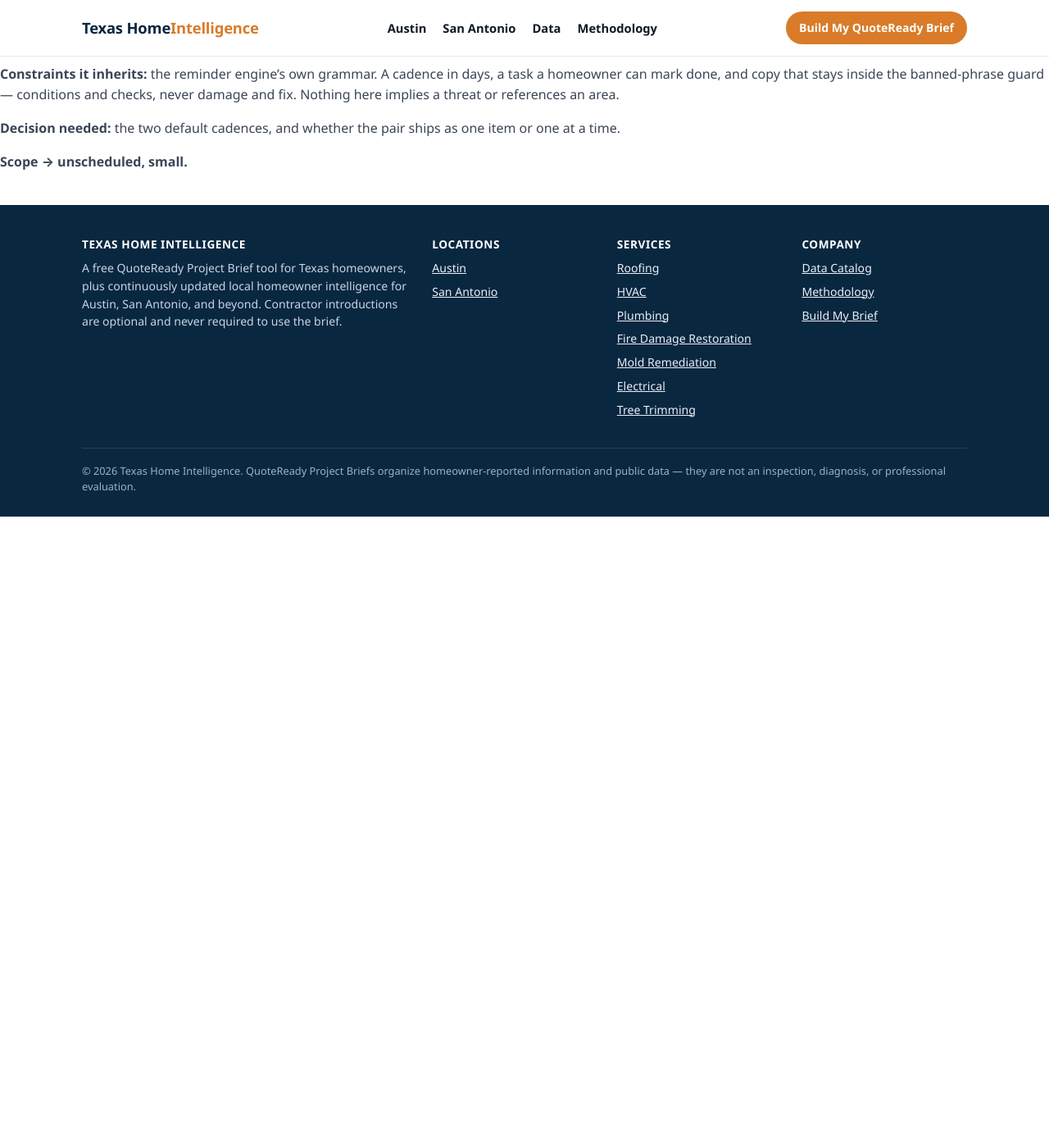
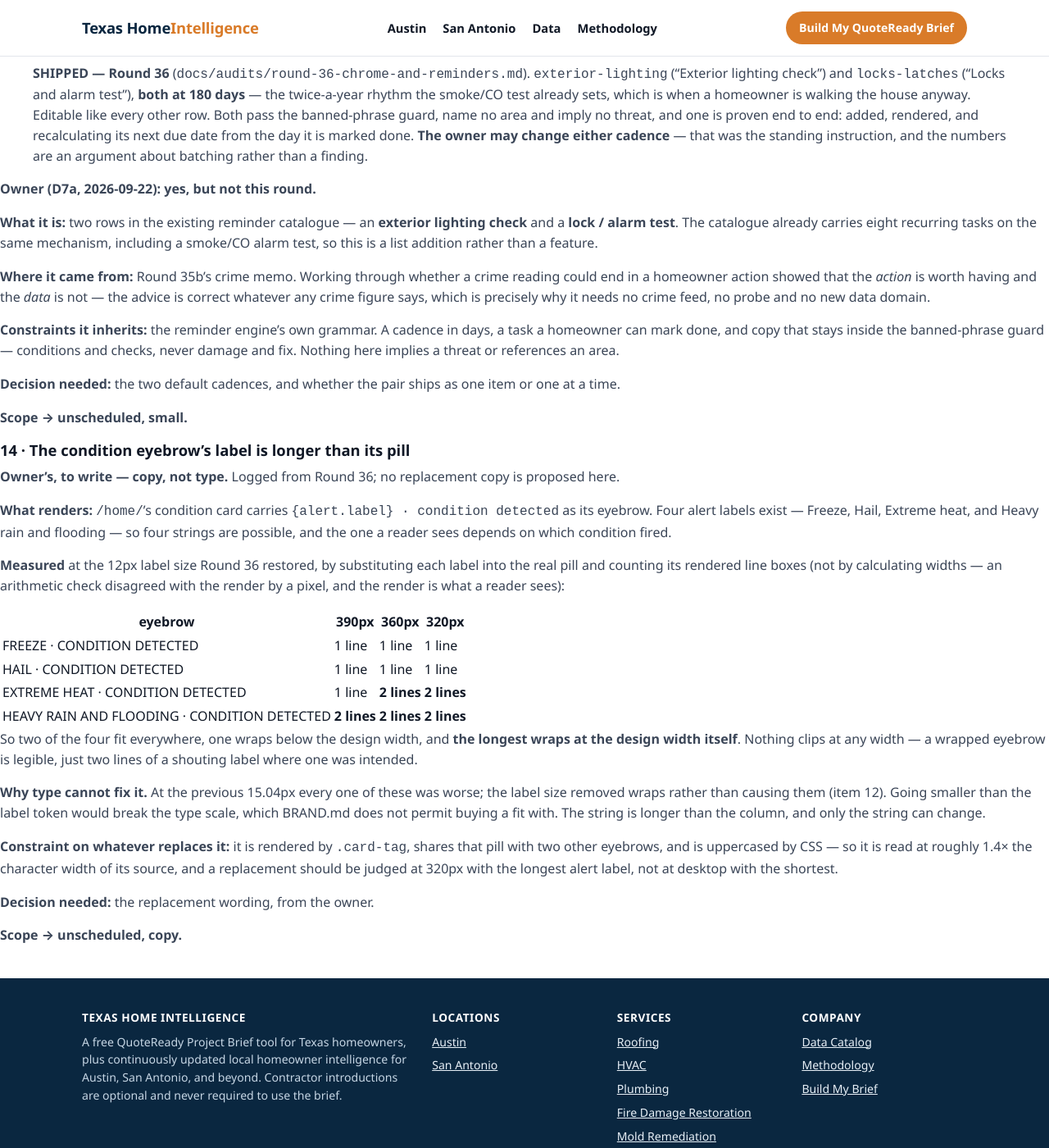
Before and after one commit to zmpersonal/texashomeintelligence, a Jekyll site: the page built from docs/v3/BACKLOG.md, in a window 1280 px wide and 1400 px high, scrolled down 7629 px. Shown: the whole window at 82% size. Built offline with Jekyll 4.4.1, drawn with Linux system fonts in a browser that asks for light colours; our own code applies the rules of GitHub Pages for plain Markdown files; before the commit the page ends 8259 px from its top, so only the background shows below that; some of the changed text lies outside the part shown.

Commit message:
Log the condition-eyebrow copy item, and the standing rule about replays
Item 14: the signed-in condition eyebrow renders {alert.label} · condition
detected, and four alert labels exist, so four strings are possible. Measured by
substituting each into the real pill and counting rendered line boxes — an
arithmetic width check disagreed with the render by a pixel, and the render is
what a reader sees. Two of the four fit at every width, "Extreme heat" wraps
below the design width, and "Heavy rain and flooding" wraps AT it. Nothing
clips. Type cannot fix it: the previous size was worse everywhere and going
below the label token breaks the scale. No replacement copy proposed — the
owner writes it — but the constraint is recorded, including that the pill
uppercases its text and should be judged at 320px with the longest label.

Standing rule, above the items: a replay that reports a value without asserting
it is not a check. Cites the two drifts that survived exactly that gap — the
eyebrow's 3px, printed in every note and asserted nowhere, and the /home/ label
check that loaded a page with no session, found no label, and counted the
absence as a pass.

Co-Authored-By: Claude Opus 5 <noreply@anthropic.com>
Claude-Session: https://claude.ai/code/session_01AnGXzZbqiP668GECxYpmtS

```diff
--- a/docs/v3/BACKLOG.md
+++ b/docs/v3/BACKLOG.md
@@ -29,6 +29,24 @@ owner outside the repo and is deliberately absent here.
 | P2 | Probe: crime data | 7 | probe only — D7 |
 
 Probes (P1, P2) can run in any gap; they write an audit and change no served page.
+
+---
+
+## Standing rule — a replay that reports a value is not a check
+
+**When a replay measures something worth measuring, it asserts it.** A value printed into a
+note is documentation; only an assertion fails a round. Two drifts survived precisely this gap:
+
+- **The eyebrow's 3px.** `eyebrowrender` printed the computed font size in every assertion's
+  note and never asserted it, so a 15.04px render sat under a rule asking for 12px across 225
+  indexed pages until Round 36 went looking (item 12).
+- **The `/home/` label check that had nothing to look at.** It loaded the signed-in dashboard
+  without a session, found no label, and counted "no accented label found" as a pass. An
+  assertion that cannot fail is not a check — it now loads a session, requires the label to be
+  **present** as well as correct, and separately asserts the page did not redirect (Round 34).
+
+The pattern in both: the replay was looking at the right thing and declined to hold it to
+anything. If a number is worth printing, decide what it must be.
 
 ---
 
@@ -434,3 +452,41 @@ checks, never damage and fix. Nothing here implies a threat or references an are
 a time.
 
 **Scope → unscheduled, small.**
+
+### 14 · The condition eyebrow's label is longer than its pill
+
+**Owner's, to write — copy, not type.** Logged from Round 36; no replacement copy is proposed
+here.
+
+**What renders:** `/home/`'s condition card carries `{alert.label} · condition detected` as its
+eyebrow. Four alert labels exist — Freeze, Hail, Extreme heat, and Heavy rain and flooding — so
+four strings are possible, and the one a reader sees depends on which condition fired.
+
+**Measured** at the 12px label size Round 36 restored, by substituting each label into the real
+pill and counting its rendered line boxes (not by calculating widths — an arithmetic check
+disagreed with the render by a pixel, and the render is what a reader sees):
+
+| eyebrow | 390px | 360px | 320px |
+|---|---|---|---|
+| FREEZE · CONDITION DETECTED | 1 line | 1 line | 1 line |
+| HAIL · CONDITION DETECTED | 1 line | 1 line | 1 line |
+| EXTREME HEAT · CONDITION DETECTED | 1 line | **2 lines** | **2 lines** |
+| HEAVY RAIN AND FLOODING · CONDITION DETECTED | **2 lines** | **2 lines** | **2 lines** |
+
+So two of the four fit everywhere, one wraps below the design width, and **the longest wraps at
+the design width itself**. Nothing clips at any width — a wrapped eyebrow is legible, just two
+lines of a shouting label where one was intended.
+
+**Why type cannot fix it.** At the previous 15.04px every one of these was worse; the label size
+removed wraps rather than causing them (item 12). Going smaller than the label token would break
+the type scale, which BRAND.md does not permit buying a fit with. The string is longer than the
+column, and only the string can change.
+
+**Constraint on whatever replaces it:** it is rendered by `.card-tag`, shares that pill with two
+other eyebrows, and is uppercased by CSS — so it is read at roughly 1.4× the character width of
+its source, and a replacement should be judged at 320px with the longest alert label, not at
+desktop with the shortest.
+
+**Decision needed:** the replacement wording, from the owner.
+
+**Scope → unscheduled, copy.**
```
